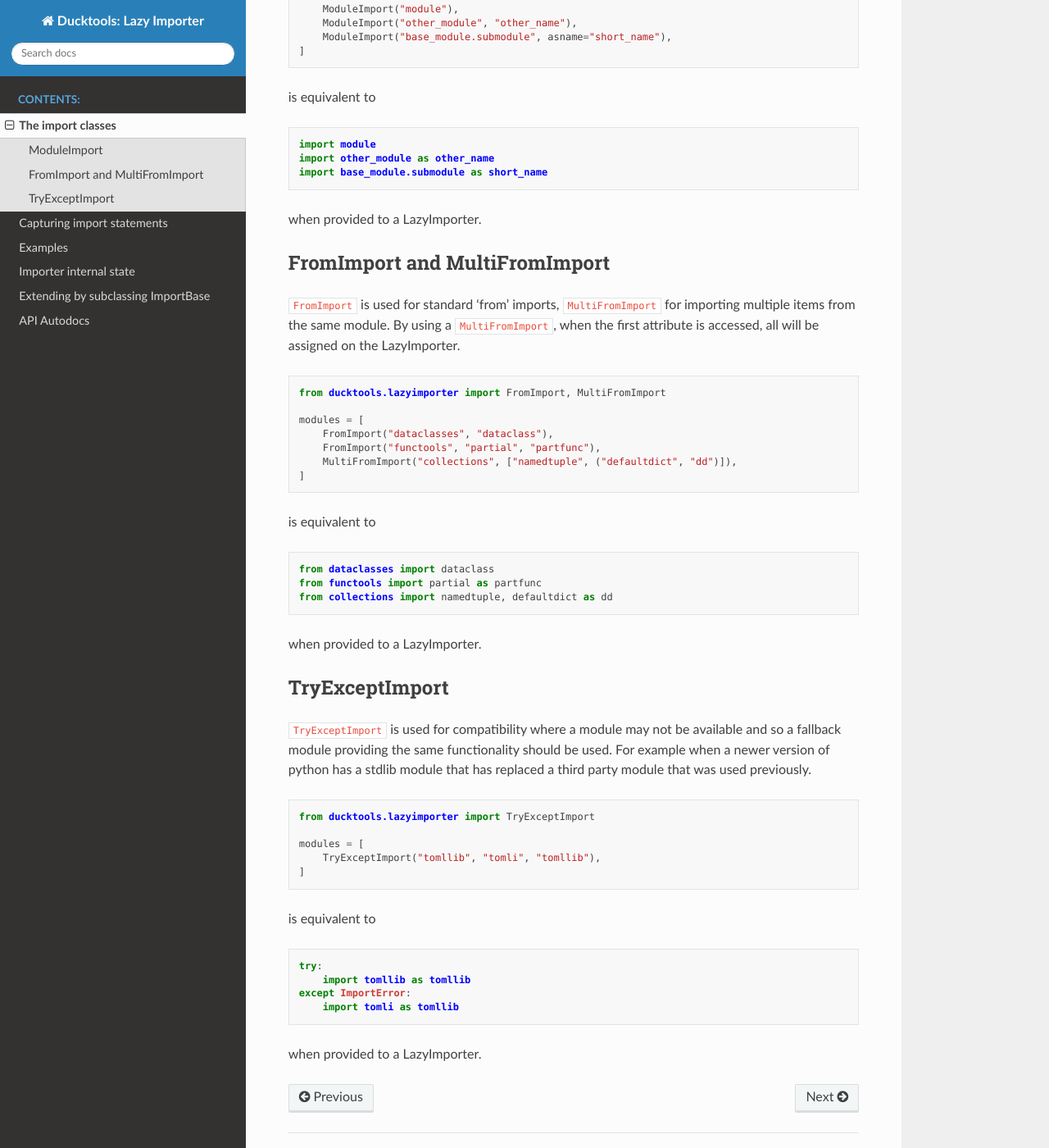
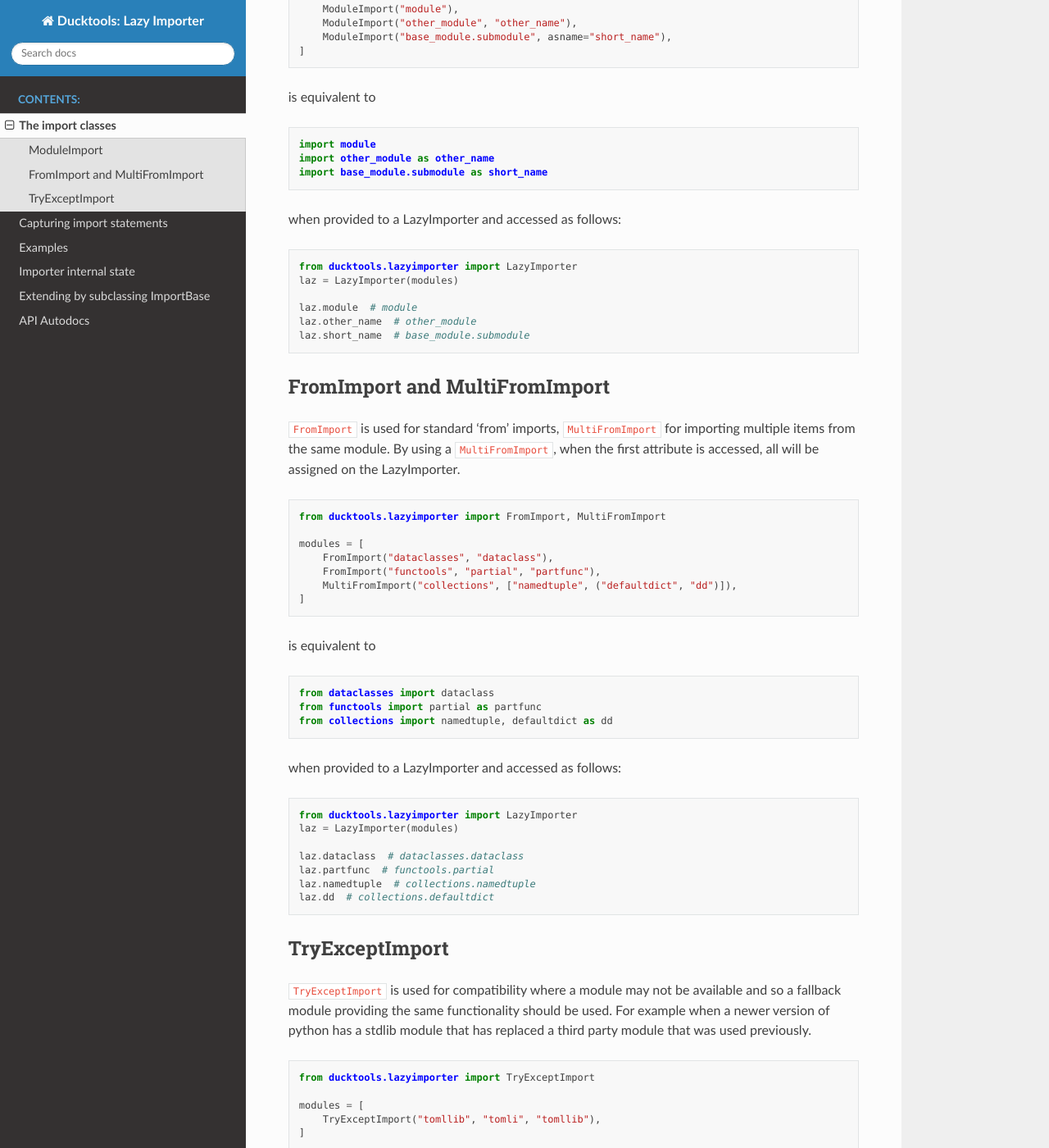
Before and after one commit to DavidCEllis/ducktools-lazyimporter, a Sphinx documentation site: the page built from docs/import_classes.md, in a window 1280 px wide and 1400 px high, scrolled down 581 px. Shown: the whole window at 82% size. Built offline with Sphinx 7.4.7 and the Read the Docs theme 3.1.0, drawn with Linux system fonts in a browser that asks for light colours; the version number could not be read and is left out; some of the changed text lies outside the part shown.

Commit message:
Copy the same details from the readme to the main documentation.

````diff
--- a/docs/import_classes.md
+++ b/docs/import_classes.md
@@ -35,7 +35,16 @@ import other_module as other_name
 import base_module.submodule as short_name
 ```
 
-when provided to a LazyImporter.
+when provided to a LazyImporter and accessed as follows:
+
+```python
+from ducktools.lazyimporter import LazyImporter
+laz = LazyImporter(modules)
+
+laz.module  # module
+laz.other_name  # other_module
+laz.short_name  # base_module.submodule
+```
 
 ### FromImport and MultiFromImport ###
 
@@ -61,7 +70,17 @@ from functools import partial as partfunc
 from collections import namedtuple, defaultdict as dd
 ```
 
-when provided to a LazyImporter.
+when provided to a LazyImporter and accessed as follows:
+
+```python
+from ducktools.lazyimporter import LazyImporter
+laz = LazyImporter(modules)
+
+laz.dataclass  # dataclasses.dataclass
+laz.partfunc  # functools.partial
+laz.namedtuple  # collections.namedtuple
+laz.dd  # collections.defaultdict
+```
 
 ### TryExceptImport ###
 
@@ -87,4 +106,13 @@ except ImportError:
     import tomli as tomllib
 ```
 
-when provided to a LazyImporter.
+when provided to a LazyImporter and accessed as follows:
+
+```python
+from ducktools.lazyimporter import LazyImporter
+laz = LazyImporter(modules)
+
+laz.tomllib  # tomllib / tomli
+laz.loads  # tomllib.loads / tomli.loads
+laz.tomli  # tomli / None
+```
````
